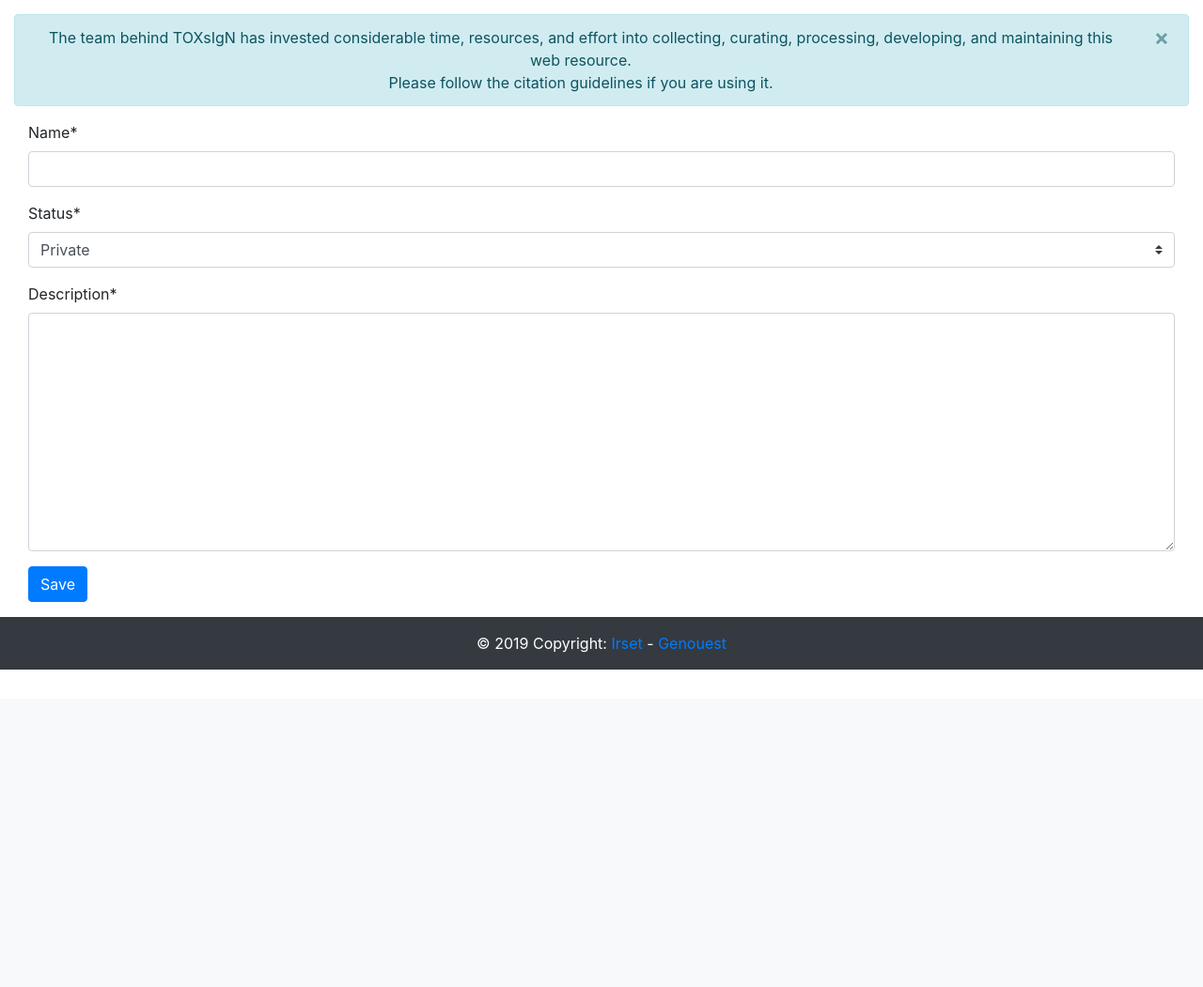
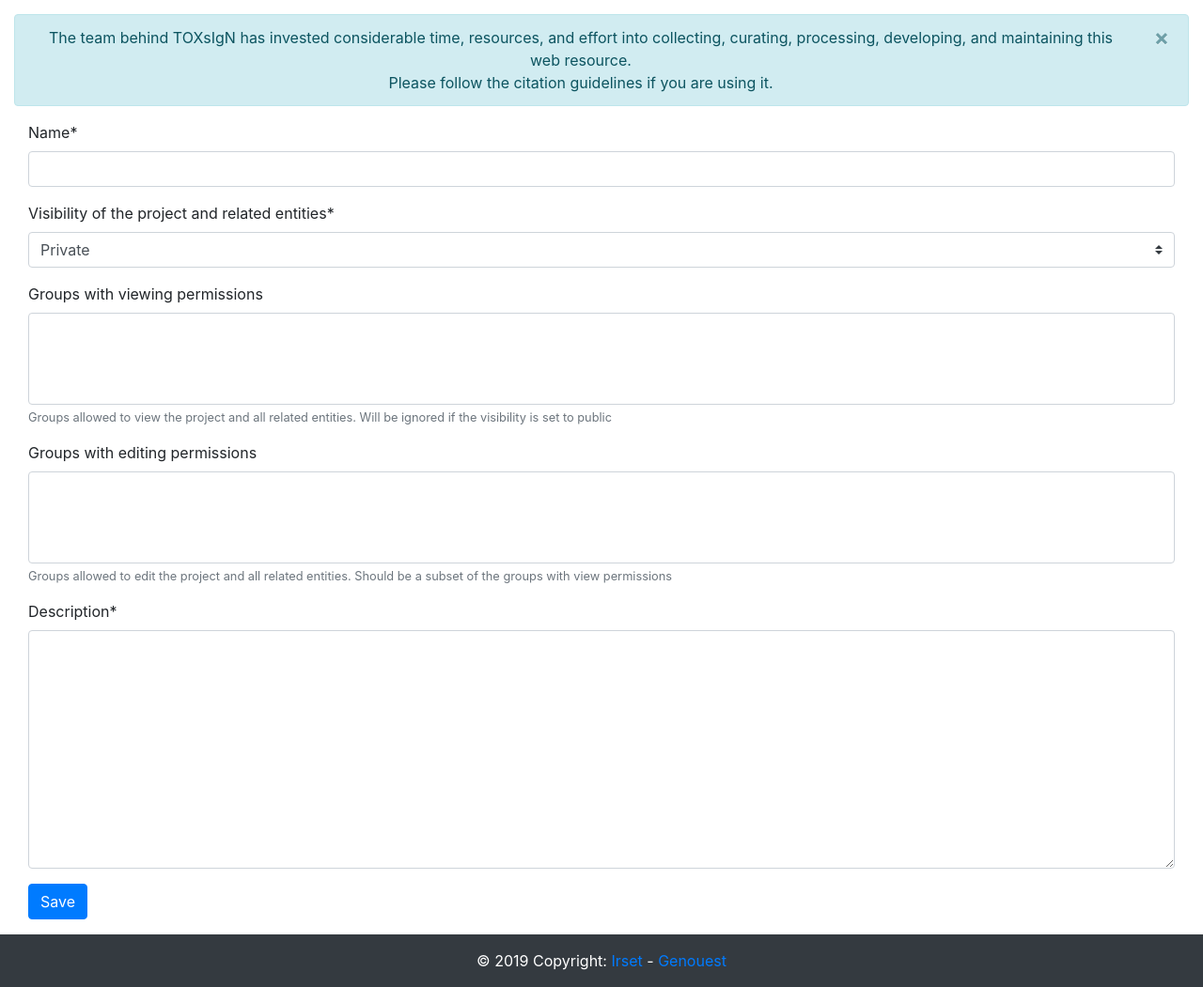
Before and after one commit to umr1085-irset/toxsign_v2, a Django app: page /projects/create/ in a window 1280 px wide. Shown: the part 56-1107 px from the top of the page at 94% size. Before the commit the page ends 769 px from the top, so only its background shows below. Run offline with Django 3.2, Linux system fonts and the light colour scheme; a user stored in the database is signed in; lists and menus that the app fills with data are empty; parts of the project's set-up code (start-up, migrations or seed data) failed here and were passed over; some libraries are stand-ins or nearby versions.

Commit message:
Various fixes & updates

```diff
--- a/toxsign/projects/admin.py
+++ b/toxsign/projects/admin.py
@@ -10,4 +10,5 @@ class ProjectAdmin(admin.ModelAdmin):
     list_display = ['name', 'created_at', 'updated_at']
     search_fields = ['name']
 
+
 admin.site.register(Project, ProjectAdmin)
--- a/toxsign/projects/forms.py
+++ b/toxsign/projects/forms.py
@@ -9,10 +9,25 @@ class ProjectCreateForm(forms.ModelForm):
 
     class Meta:
         model = Project
-        fields = ["name", "status", "description"]
+        fields = ["name", "status", "read_groups", "edit_groups", "description"]
+        labels = {
+            "status": "Visibility of the project and related entities",
+            "read_groups": "Groups with viewing permissions",
+            "edit_groups": "Groups with editing permissions"
+        }
 
     def __init__(self, *args, **kwargs):
+        self.user = kwargs.pop('user')
+
         super(ProjectCreateForm, self).__init__(*args, **kwargs)
+        self.fields['read_groups'].help_text = "Groups allowed to view the project and all related entities. Will be ignored if the visibility is set to public"
+        self.fields['edit_groups'].help_text = "Groups allowed to edit the project and all related entities. Should be a subset of the groups with view permissions"
+
+        # TODO : Give link to group creation interface?
+        groups = self.user.groups.values_list('name',flat=True)
+        self.fields['read_groups'].queryset = groups
+        self.fields['edit_groups'].queryset = groups
+
         self.helper = FormHelper(self)
         self.helper.form_method = 'POST'
         self.helper.add_input(Submit('save', 'Save'))
--- a/toxsign/projects/models.py
+++ b/toxsign/projects/models.py
@@ -24,7 +24,6 @@ class Project(models.Model):
     edit_groups = models.ManyToManyField(Group, blank=True, related_name='edit_access_to')
     status = models.CharField(max_length=20, choices=AVAILABLE_STATUS, default="PRIVATE")
     description = models.TextField("description")
-
 
     class Meta:
         permissions = (('view_project', 'View project'),)
--- a/toxsign/projects/views.py
+++ b/toxsign/projects/views.py
@@ -1,4 +1,5 @@
 from django.contrib.auth import get_user_model
+from django.contrib import messages
 from django.contrib.auth.mixins import LoginRequiredMixin
 from django.shortcuts import get_object_or_404, render
 from django.urls import reverse
@@ -26,11 +27,11 @@ def DetailView(request, prjid):
     signatures = Signature.objects.filter(factor__assay__study__project=project)
     return render(request, 'projects/details.html', {'project': project,'studies': studies, 'assays': assays, 'signatures': signatures})
 
-# TODO : clearer error message
+# TODO : clear 403 page redirect (page with an explanation?)
 class EditView(PermissionRequiredMixin, UpdateView):
     permission_required = 'change_project'
-
     model = Project
+    login_url = "/index"
     template_name = 'projects/project_edit.html'
     fields = ["name", "description"]
     context_object_name = 'edit'
@@ -42,6 +43,11 @@ class CreateView(LoginRequiredMixin, CreateView):
     model = Project
     template_name = 'pages/entity_create.html'
     form_class = ProjectCreateForm
+
+    def get_form_kwargs(self):
+        kwargs = super(CreateView, self).get_form_kwargs()
+        kwargs.update({'user': self.request.user})
+        return kwargs
 
     # Autofill the user
     def form_valid(self, form):
--- /dev/null
+++ b/toxsign/static/js/forms.js
@@ -0,0 +1,12 @@
+
+$("#id_status").change(function () {
+    var visibility = $(this).val();
+    if (visibility == "PUBLIC"){
+        $("#id_read_groups").prop('disabled', 'disabled');
+        $("#id_read_groups").find("option:selected").prop('selected',false);
+    } else {
+        $("#id_read_groups").prop('disabled', false);
+    };
+});
+
+// TODO : Use jquery to set read groups to be at least the same as edit groups
--- a/toxsign/static/js/project.js
+++ /dev/null
@@ -1 +0,0 @@
-/* Project specific Javascript goes here. */
--- a/toxsign/templates/base.html
+++ b/toxsign/templates/base.html
@@ -157,9 +157,8 @@
       <!-- place project specific Javascript in this file -->
 
       <script src="{% static 'fonts/fontawesome/js/all.js' %}"></script>
-      <script src="{% static 'js/project.js' %}"></script>
       <script src="{% static 'js/jquery.bootstrap.modal.forms.min.js' %}"></script>
-
+      <script src="{% static 'js/forms.js' %}"></script>
     {% endblock javascript %}
   </body>
 </html>
--- a/toxsign/templates/pages/entity_create.html
+++ b/toxsign/templates/pages/entity_create.html
@@ -1,4 +1,5 @@
 {% extends "base.html" %}
+{% load static i18n %}
 {% load crispy_forms_tags %}
 
 {% block content %}
```
Also changed, not shown: toxsign/studies/views.py (+14 -1 lines).
